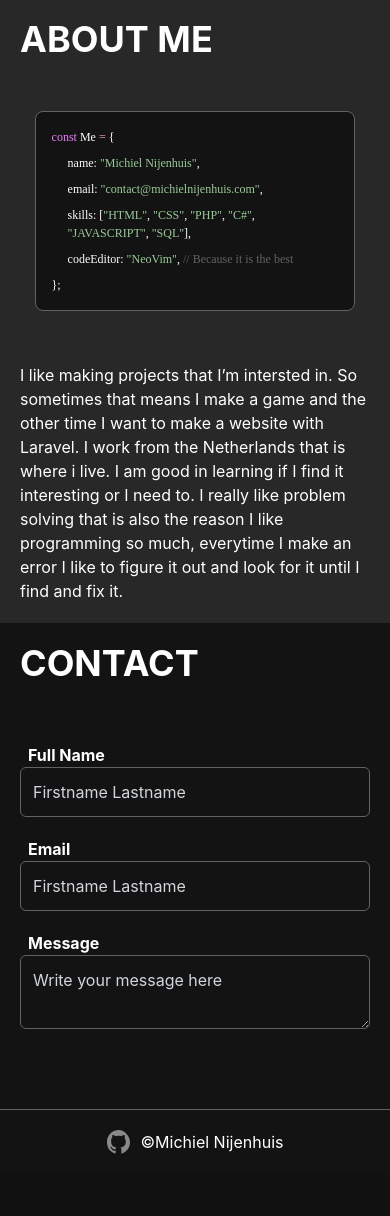
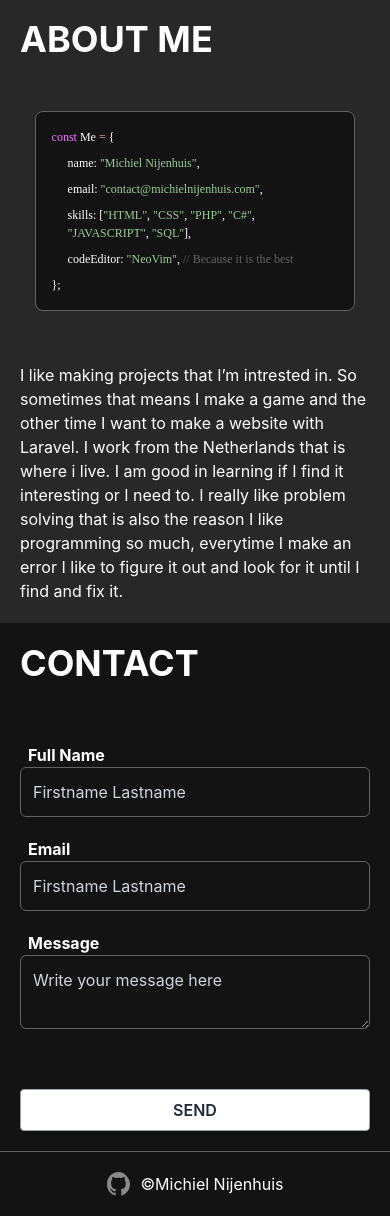
Before and after one commit to punthenk/portfolio_website, a PHP site: page / in a window 390 px wide. Shown: the part 486-1702 px from the top of the page. Before the commit the page ends 1640 px from the top, so only its background shows below. Run offline with PHP 8.4, Linux system fonts and the light colour scheme; style sheets or scripts are compiled from the project's sources; some web fonts are replaced.

Commit message:
Added form submit actions and button for phone

```diff
--- a/css/output.css
+++ b/css/output.css
@@ -9,11 +9,18 @@
       "Segoe UI Emoji", "Segoe UI Symbol", "Noto Color Emoji";
     --font-mono: ui-monospace, SFMono-Regular, Menlo, Monaco, Consolas, "Liberation Mono",
       "Courier New", monospace;
+    --color-green-50: oklch(98.2% 0.018 155.826);
+    --color-green-500: oklch(72.3% 0.219 149.579);
+    --color-gray-100: oklch(96.7% 0.003 264.542);
     --color-gray-300: oklch(87.2% 0.01 258.338);
+    --color-gray-400: oklch(70.7% 0.022 261.325);
+    --color-gray-800: oklch(27.8% 0.033 256.848);
     --color-black: #000;
     --color-white: #fff;
     --spacing: 0.25rem;
     --breakpoint-lg: 64rem;
+    --text-base: 1rem;
+    --text-base--line-height: calc(1.5 / 1);
     --text-lg: 1.125rem;
     --text-lg--line-height: calc(1.75 / 1.125);
     --text-xl: 1.25rem;
@@ -21,6 +28,7 @@
     --text-4xl: 2.25rem;
     --text-4xl--line-height: calc(2.5 / 2.25);
     --font-weight-medium: 500;
+    --font-weight-semibold: 600;
     --font-weight-bold: 700;
     --font-weight-extrabold: 800;
     --radius-md: 0.375rem;
@@ -339,6 +353,9 @@
   }
   .scroll-smooth {
     scroll-behavior: smooth;
+  }
+  .rounded {
+    border-radius: 0.25rem;
   }
   .rounded-lg {
     border-radius: var(--radius-lg);
@@ -361,6 +378,12 @@
   .border-border-custom {
     border-color: var(--color-border-custom);
   }
+  .border-gray-300 {
+    border-color: var(--color-gray-300);
+  }
+  .border-gray-400 {
+    border-color: var(--color-gray-400);
+  }
   .bg-background {
     background-color: var(--color-background);
   }
@@ -376,6 +399,12 @@
   .bg-black {
     background-color: var(--color-black);
   }
+  .bg-transparent {
+    background-color: transparent;
+  }
+  .bg-white {
+    background-color: var(--color-white);
+  }
   .p-3 {
     padding: calc(var(--spacing) * 3);
   }
@@ -388,8 +417,14 @@
   .p-7 {
     padding: calc(var(--spacing) * 7);
   }
+  .px-3 {
+    padding-inline: calc(var(--spacing) * 3);
+  }
   .px-4 {
     padding-inline: calc(var(--spacing) * 4);
+  }
+  .py-2 {
+    padding-block: calc(var(--spacing) * 2);
   }
   .py-4 {
     padding-block: calc(var(--spacing) * 4);
@@ -430,28 +469,43 @@
     --tw-font-weight: var(--font-weight-medium);
     font-weight: var(--font-weight-medium);
   }
+  .font-semibold {
+    --tw-font-weight: var(--font-weight-semibold);
+    font-weight: var(--font-weight-semibold);
+  }
+  .text-black {
+    color: var(--color-black);
+  }
+  .text-gray-400 {
+    color: var(--color-gray-400);
+  }
+  .text-gray-800 {
+    color: var(--color-gray-800);
+  }
+  .text-green-50 {
+    color: var(--color-green-50);
+  }
+  .text-green-500 {
+    color: var(--color-green-500);
+  }
   .text-redcustom {
     color: var(--color-redcustom);
   }
   .text-white {
     color: var(--color-white);
   }
-  .underline {
-    text-decoration-line: underline;
+  .caret-black {
+    caret-color: var(--color-black);
   }
   .opacity-50 {
     opacity: 50%;
   }
-  .outline {
-    outline-style: var(--tw-outline-style);
-    outline-width: 1px;
+  .shadow {
+    --tw-shadow: 0 1px 3px 0 var(--tw-shadow-color, rgb(0 0 0 / 0.1)), 0 1px 2px -1px var(--tw-shadow-color, rgb(0 0 0 / 0.1));
+    box-shadow: var(--tw-inset-shadow), var(--tw-inset-ring-shadow), var(--tw-ring-offset-shadow), var(--tw-ring-shadow), var(--tw-shadow);
   }
   .backdrop-blur-sm {
     --tw-backdrop-blur: blur(var(--blur-sm));
-    -webkit-backdrop-filter: var(--tw-backdrop-blur,) var(--tw-backdrop-brightness,) var(--tw-backdrop-contrast,) var(--tw-backdrop-grayscale,) var(--tw-backdrop-hue-rotate,) var(--tw-backdrop-invert,) var(--tw-backdrop-opacity,) var(--tw-backdrop-saturate,) var(--tw-backdrop-sepia,);
-    backdrop-filter: var(--tw-backdrop-blur,) var(--tw-backdrop-brightness,) var(--tw-backdrop-contrast,) var(--tw-backdrop-grayscale,) var(--tw-backdrop-hue-rotate,) var(--tw-backdrop-invert,) var(--tw-backdrop-opacity,) var(--tw-backdrop-saturate,) var(--tw-backdrop-sepia,);
-  }
-  .backdrop-filter {
     -webkit-backdrop-filter: var(--tw-backdrop-blur,) var(--tw-backdrop-brightness,) var(--tw-backdrop-contrast,) var(--tw-backdrop-grayscale,) var(--tw-backdrop-hue-rotate,) var(--tw-backdrop-invert,) var(--tw-backdrop-opacity,) var(--tw-backdrop-saturate,) var(--tw-backdrop-sepia,);
     backdrop-filter: var(--tw-backdrop-blur,) var(--tw-backdrop-brightness,) var(--tw-backdrop-contrast,) var(--tw-backdrop-grayscale,) var(--tw-backdrop-hue-rotate,) var(--tw-backdrop-invert,) var(--tw-backdrop-opacity,) var(--tw-backdrop-saturate,) var(--tw-backdrop-sepia,);
   }
@@ -485,11 +547,30 @@
       }
     }
   }
+  .hover\:bg-gray-100 {
+    &:hover {
+      @media (hover: hover) {
+        background-color: var(--color-gray-100);
+      }
+    }
+  }
   .hover\:opacity-100 {
     &:hover {
       @media (hover: hover) {
         opacity: 100%;
       }
+    }
+  }
+  .focus\:ring-0 {
+    &:focus {
+      --tw-ring-shadow: var(--tw-ring-inset,) 0 0 0 calc(0px + var(--tw-ring-offset-width)) var(--tw-ring-color, currentcolor);
+      box-shadow: var(--tw-inset-shadow), var(--tw-inset-ring-shadow), var(--tw-ring-offset-shadow), var(--tw-ring-shadow), var(--tw-shadow);
+    }
+  }
+  .focus\:outline-none {
+    &:focus {
+      --tw-outline-style: none;
+      outline-style: none;
     }
   }
   .sm\:block {
@@ -581,10 +662,70 @@
   syntax: "*";
   inherits: false;
 }
-@property --tw-outline-style {
+@property --tw-shadow {
   syntax: "*";
   inherits: false;
-  initial-value: solid;
+  initial-value: 0 0 #0000;
+}
+@property --tw-shadow-color {
+  syntax: "*";
+  inherits: false;
+}
+@property --tw-shadow-alpha {
+  syntax: "<percentage>";
+  inherits: false;
+  initial-value: 100%;
+}
+@property --tw-inset-shadow {
+  syntax: "*";
+  inherits: false;
+  initial-value: 0 0 #0000;
+}
+@property --tw-inset-shadow-color {
+  syntax: "*";
+  inherits: false;
+}
+@property --tw-inset-shadow-alpha {
+  syntax: "<percentage>";
+  inherits: false;
+  initial-value: 100%;
+}
+@property --tw-ring-color {
+  syntax: "*";
+  inherits: false;
+}
+@property --tw-ring-shadow {
+  syntax: "*";
+  inherits: false;
+  initial-value: 0 0 #0000;
+}
+@property --tw-inset-ring-color {
+  syntax: "*";
+  inherits: false;
+}
+@property --tw-inset-ring-shadow {
+  syntax: "*";
+  inherits: false;
+  initial-value: 0 0 #0000;
+}
+@property --tw-ring-inset {
+  syntax: "*";
+  inherits: false;
+}
+@property --tw-ring-offset-width {
+  syntax: "<length>";
+  inherits: false;
+  initial-value: 0px;
+}
+@property --tw-ring-offset-color {
+  syntax: "*";
+  inherits: false;
+  initial-value: #fff;
+}
+@property --tw-ring-offset-shadow {
+  syntax: "*";
+  inherits: false;
+  initial-value: 0 0 #0000;
 }
 @property --tw-backdrop-blur {
   syntax: "*";
@@ -635,7 +776,20 @@
     *, ::before, ::after, ::backdrop {
       --tw-border-style: solid;
       --tw-font-weight: initial;
-      --tw-outline-style: solid;
+      --tw-shadow: 0 0 #0000;
+      --tw-shadow-color: initial;
+      --tw-shadow-alpha: 100%;
+      --tw-inset-shadow: 0 0 #0000;
+      --tw-inset-shadow-color: initial;
+      --tw-inset-shadow-alpha: 100%;
+      --tw-ring-color: initial;
+      --tw-ring-shadow: 0 0 #0000;
+      --tw-inset-ring-color: initial;
+      --tw-inset-ring-shadow: 0 0 #0000;
+      --tw-ring-inset: initial;
+      --tw-ring-offset-width: 0px;
+      --tw-ring-offset-color: #fff;
+      --tw-ring-offset-shadow: 0 0 #0000;
       --tw-backdrop-blur: initial;
       --tw-backdrop-brightness: initial;
       --tw-backdrop-contrast: initial;
--- a/index.html
+++ b/index.html
@@ -5,7 +5,8 @@
     <meta name="viewport" content="width=device-width, initial-scale=1.0">
     <link rel="stylesheet" href="css/input.css">
     <link rel="stylesheet" href="css/output.css">
-    <title>Document</title>
+    <link rel="icon" type="image/x-icon" href="img/favicon-icon.png">
+    <title>Michiel Nijenhuis</title>
 </head>
 <body class="font-inter text-white bg-background">
     <!-- <nav class="bg-background border-b border-border-custom h-[100px] flex flex-row justify-around items-center"> -->
@@ -73,7 +74,7 @@
             <p class="ml-4 mb-2">codeEditor: <span class="string">"NeoVim"</span>, <span class="comment">// Because it is the best</span></p>
             <p>};</p>
         </div>
-        <p>I like making projects that I’m intersted in. So sometimes that means I make a game and
+        <p>I like making projects that I’m intrested in. So sometimes that means I make a game and
         the other time I want to make a website with Laravel. I work from the Netherlands that is
         where i live. I am good in learning if I find it interesting or I need to. I really like
         problem solving that is also the reason I like programming so much, everytime I make an error
@@ -82,7 +83,8 @@
 
     <div class="w-full p-5 sm:p-15" id="contact">
         <h2 class="text-4xl font-bold">CONTACT</h2>
-        <div class="flex flex-row my-15 justify-between gap-5 landscape-contact">
+        <form method="POST" id="message_form" class="landscape-contact">
+            <div class="flex flex-row my-15 justify-between gap-5">
                 <div class="flex flex-col max-w-1/2 w-full">
                     <div class="flex flex-col">
                         <span class="ml-2 font-bold">Full Name</span>
@@ -98,9 +100,22 @@
                     <textarea class="border border-border-custom rounded-md p-3 w-full placeholder:text-gray-300 h-full" placeholder="Write your message here" name="message" rows="" cols=""></textarea>
                 </div>
             </div>
+            <div class="flex flex-col w-full justify-center items-center font-jetbrains">
+                <p>Type '<span class="text-redcustom font-bold">send message</span>' and press <span class="text-redcustom font-bold">Enter</span> to send the message</p>
+                <div class="w-full flex flex-row justify-center mt-5">
+                    <span><span class="terminal-arrow">➜</span> <span class="terminal-path">send/the/message</span>:~$ run
+                        <input class="outline-none" id="message_input" autocomplete="off" type="text" name="" value="" placeholder="send message">
+                    </span>
+                    <p id="try_again" class="hidden text-redcustom">Try again</p>
+                    <p id="approved" class="hidden font-bold text-green-500">Yes! Thank you!</p>
+                </div>
+            </div>
+        </form>
 
         <!-- This is for the phone display -->
-        <div class="flex flex-col my-15 justify-between gap-5 phone-contact">
+        <form method="" class="phone-contact">
+            <div class="flex flex-col w-full">
+                <div class="flex flex-col my-15 justify-between gap-5 w-full">
                     <div class="flex flex-col">
                         <span class="ml-2 font-bold">Full Name</span>
                         <input class="border border-border-custom rounded-md p-3 w-full placeholder:text-gray-300" type="text" name="name" value="" placeholder="Firstname Lastname">
@@ -114,6 +129,9 @@
                         <textarea class="border border-border-custom rounded-md p-3 w-full placeholder:text-gray-300 h-full" placeholder="Write your message here" name="message" rows="" cols=""></textarea>
                     </div>
                 </div>
+                <button type="submit" class="bg-white hover:bg-gray-100 text-gray-800 font-semibold py-2 px-4 border border-gray-400 rounded shadow">SEND</button>
+            </div>
+        </form>
     </div>
 
     <footer class="border-t border-border-custom flex flex-row gap-2.5 justify-center items-center p-5">
@@ -121,6 +139,7 @@
         <p><span>&copy;</span>Michiel Nijenhuis</p>
     </footer>
     <script src="js/main.js"></script>
+    <script src="js/sendMessage.js"></script>
     <script src="js/updateVersion.js"></script>
 </body>
 </html>
```
Also changed, not shown: other parts of css/output.css (+32 -14 lines), js/sendMessage.js (added, +27 -0 lines), img/favicon-icon.png (added), 1 other file. Lines whose indentation alone changed are shown as unchanged.
